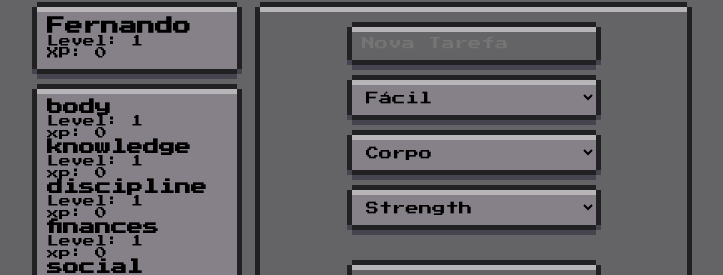
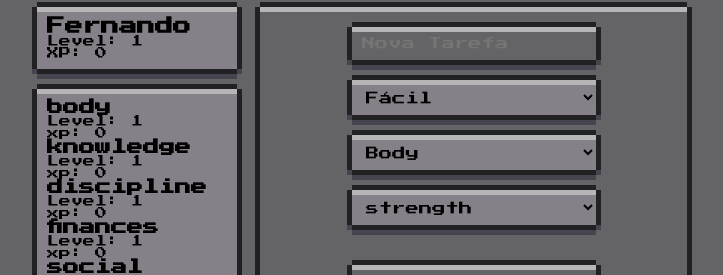
Before and after one commit to dvlneon1/LifeQuest, a React (Vite) app: page / in a window 1280 px wide. Shown: the part 174-449 px from the top of the page, without its empty margins (278-1001 px from the left). Built offline with nearby package versions, Linux system fonts and the light colour scheme.

Commit message:
Melhoria nos sistema de subskills, agora ele renderiza todas as subskills conforme a skill main selecionada na tarefa

```diff
--- a/src/components/TaskForm.jsx
+++ b/src/components/TaskForm.jsx
@@ -1,12 +1,17 @@
+import '../styles/TaskForm.css';
+import { skillsData } from "../services/skillsData";
 import { useState } from "react";
-import '../styles/TaskForm.css';
+
 
 
 export default function TaskForm({ onAddTask }){
+
     const [title, setTitle] = useState("")
     const [difficulty, setDifficulty] = useState("easy")
     const [category, setCategory] = useState("body")
-    const [subSkill, setSubSkill] = useState("strength")
+    const [subSkill, setSubSkill] = useState(skillsData.body.subSkills[0])
+
+    const availableSubSkills = skillsData[category]?.subSkills || []
 
     function handleSubmit(e){
 
@@ -26,16 +31,36 @@ export default function TaskForm({ onAddTask }){
                     <option value="hard">Difícil</option>
                     <option value="veryHard">Muito Difícil</option>
                 </select>
-                <select value={category} onChange={(e) => setCategory(e.target.value)}>
-                    <option value="body">Corpo</option>
-                    <option value="knowledge">Conhecimento</option>
-                    <option value="discipline">Disciplina</option>
-                    <option value="finances">Finanças</option>
-                    <option value="social">Social</option>
+                <select value={category} onChange={(e) => {
+                    const selectedCategory = e.target.value
+
+                    setCategory(selectedCategory)
+
+                    setSubSkill(skillsData[selectedCategory].subSkills[0])
+                    }
+                }>
+                    {
+                        Object.entries(skillsData).map(
+                            ([key, skill]) => (
+
+                                <option
+                                    key={key}
+                                    value={key}
+                                >
+                                    {skill.name}
+                                </option>
+                            )
+                        )
+                    }
                 </select>
                 <select value={subSkill} onChange={(e) => setSubSkill(e.target.value)}>
-                    <option value="strength">Strength</option>
-                    <option value="cardio">Cardio</option>
+                    {
+                        availableSubSkills.map(
+                            (subSkill) => (
+                                <option key={subSkill} value={subSkill}>{subSkill}</option>
+                            )
+                        )
+                    }
                 </select>
 
                 <button type="submit">Adicionar Tarefa</button>
--- a/src/pages/Dashboard.jsx
+++ b/src/pages/Dashboard.jsx
@@ -76,7 +76,7 @@ export default function Dashboard(){
 
         setTasks(prev => prev.map(task => task.id === taskId ? {...task, completed: true} : task))
 
-                console.log("TASK:", task)
+        console.log("TASK:", task)
         console.log("CATEGORY:", task.category)
         console.log("SUBSKILL:", task.subSkill)
 
```
